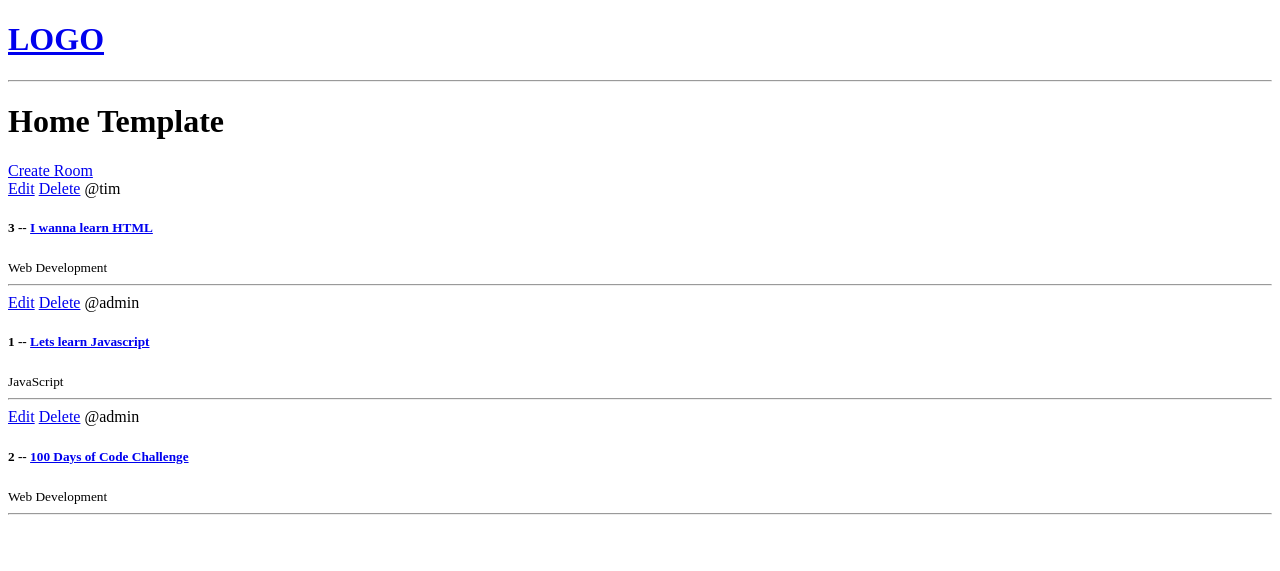
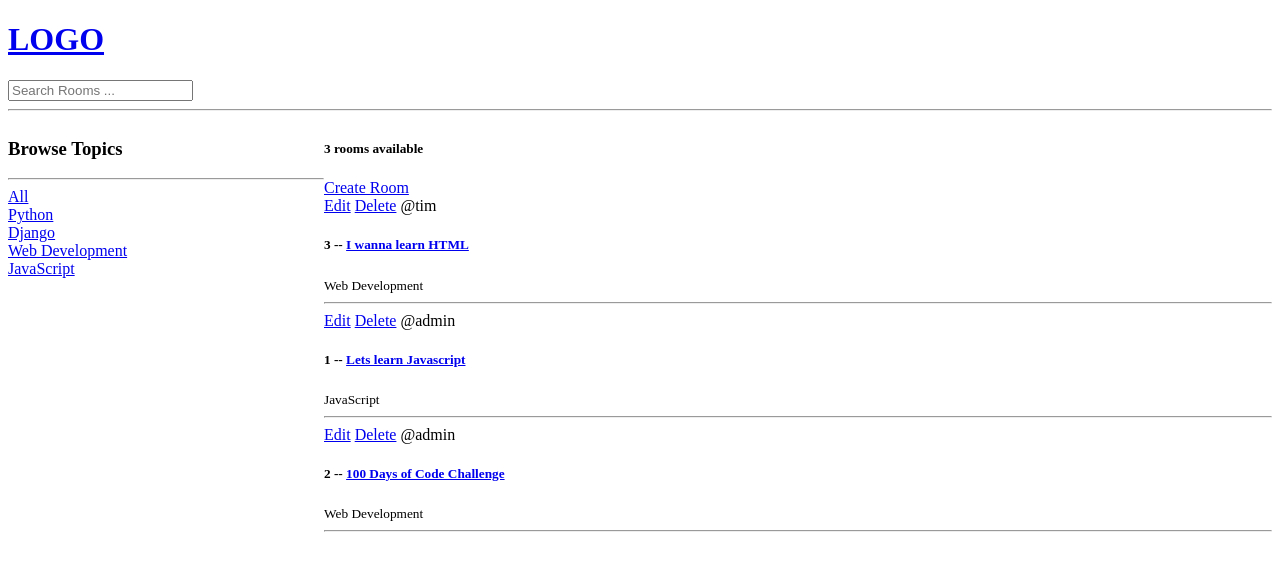
Before and after one commit to yoeltecleab/studybud, a Django app: page / in a window 1280 px wide. Shown: the top 571 px of the page. Run offline with Django 5.2, Linux system fonts and the light colour scheme; data comes from the database, SQL or seed files in the repository.

Commit message:
Timestamp: 2:22:27 - User Login

```diff
--- a/base/templates/base/home.html
+++ b/base/templates/base/home.html
@@ -2,9 +2,28 @@
 
 {% block content %}
 
-    <h1>Home Template</h1>
+    <style>
+        .home-container {
+            display: grid;
+            grid-template-columns: 1fr 3fr;
+        }
+    </style>
 
+    <div class="home-container">
         <div>
+            <h3>Browse Topics</h3>
+            <hr/>
+            <div>
+                <a href="{% url 'home' %}">All</a>
+            </div>
+            {% for topic in topics %}
+                <div>
+                    <a href="{% url 'home' %}?q={{ topic.name }}">{{ topic.name }}</a>
+                </div>
+            {% endfor %}
+        </div>
+        <div>
+            <h5>{{ room_count }} rooms available</h5>
             <a href="{% url 'create-room' %}">Create Room</a>
             <div>
                 {% for room in rooms %}
@@ -19,5 +38,6 @@
                 {% endfor %}
             </div>
         </div>
+    </div>
 
 {% endblock content %}
--- a/base/views.py
+++ b/base/views.py
@@ -1,7 +1,8 @@
+from django.db.models import Q
 from django.shortcuts import render, redirect
 
 from .forms import RoomForm
-from .models import Room
+from .models import Room, Topic
 
 
 # Create your views here.
@@ -15,8 +16,17 @@ from .models import Room
 
 
 def home(request):
-    rooms = Room.objects.all()
-    context = {'rooms': rooms}
+    q = request.GET.get('q') if request.GET.get('q') is not None else ''
+
+    rooms = Room.objects.filter(
+        Q(topic__name__icontains=q) |
+        Q(description__icontains=q) |
+        Q(name__icontains=q))
+    topics = Topic.objects.all()
+    room_count = rooms.count()
+    context = {'rooms': rooms,
+               'topics': topics,
+               'room_count': room_count}
     return render(request, 'base/home.html', context)
 
 
--- a/templates/navbar.html
+++ b/templates/navbar.html
@@ -1,5 +1,8 @@
 <a href="/">
     <h1>LOGO</h1>
 </a>
+<form method="GET" action="{% url 'home' %}">
+    <input type="text" name="q" placeholder="Search Rooms ..."/>
+</form>
 
 <hr>
```
Lines whose indentation alone changed are shown as unchanged.
